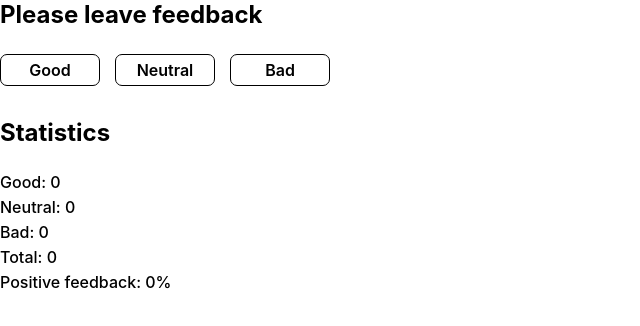
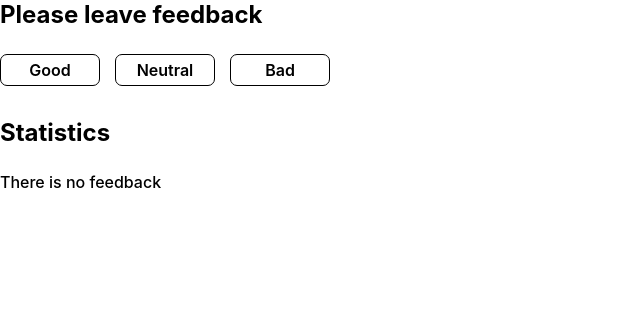
Before and after one commit to Kate-Mil/goit-react-hw-02-feedback, a React (Create React App) app: page / in a window 1280 px wide. Shown: the top 326 px of the page, without its empty margins (0-640 px from the left). Built offline with nearby package versions, Linux system fonts and the light colour scheme.

Commit message:
add render per condition

```diff
--- a/src/components/App.jsx
+++ b/src/components/App.jsx
@@ -2,6 +2,7 @@
 import FeedbackOptions from './FeedbackCounter/FeedbackOptions';
 import Statistics from './FeedbackCounter/Statistics';
 import Section from './FeedbackCounter/Section';
+import Notification from './FeedbackCounter/Notification';
 
 class App extends Component {
   state = {
@@ -49,6 +50,7 @@
           <FeedbackOptions onLeaveFeedback={this.onLeaveFeedback} />
         </Section>
         <Section title="Statistics">
+          {good !== 0 || neutral !== 0 || bad !== 0 ? (
             <Statistics
               good={good}
               neutral={neutral}
@@ -56,6 +58,9 @@
               total={this.countTotalFeedback()}
               positivePercentage={this.countPositiveFeedbackPercentage()}
             />
+          ) : (
+            <Notification message="There is no feedback" />
+          )}
         </Section>
       </div>
     );
--- /dev/null
+++ b/src/components/FeedbackCounter/Notification.js
@@ -0,0 +1,10 @@
+import PropTypes from 'prop-types';
+import css from './FeedbackCounter.module.css';
+
+export default function Notification({ message }) {
+  return <p className={css.text}>{message}</p>;
+}
+
+Notification.propTypes = {
+  message: PropTypes.string.isRequired,
+};
```
Lines whose indentation alone changed are shown as unchanged.
